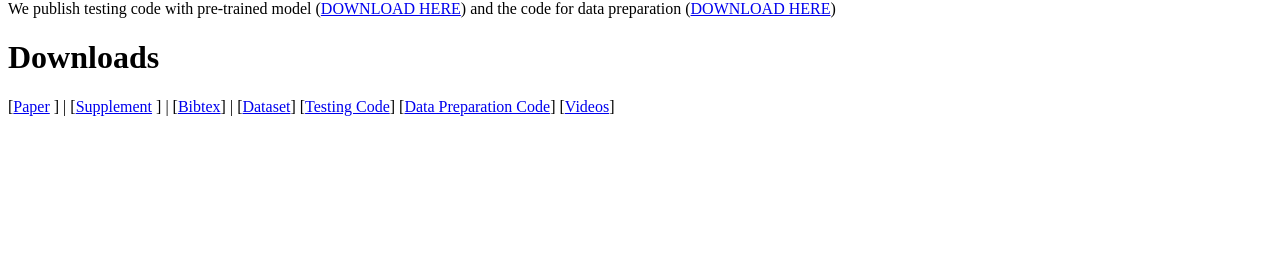
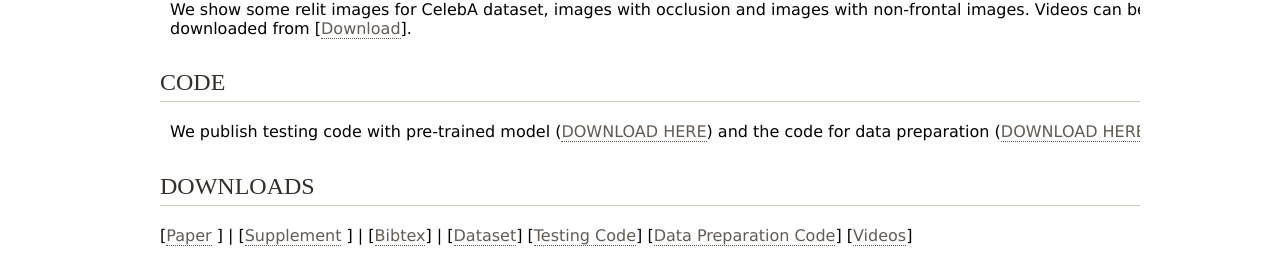
Before and after one commit to zhhoper/zhhoper.github.io, a Jekyll site: the page project_pages/dpr.html, which Jekyll copies as it is, in a window 1280 px wide and 900 px high, scrolled down 728 px, cut to the strip 625-900 px from the top of the window. Built offline with Jekyll 4.4.1, drawn with Linux system fonts in a browser that asks for light colours; before the commit the page ends 1477 px from its top, so only the background shows below that.

Commit message:
Test resource path

```diff
--- a/project_pages/dpr.html
+++ b/project_pages/dpr.html
@@ -6,7 +6,7 @@
   <meta name="description" content="website description" />
   <meta name="keywords" content="website keywords, website keywords" />
   <meta http-equiv="content-type" content="text/html; charset=windows-1252" />
-  <link rel="stylesheet" type="text/css" href="project_pages/style/style_dpr.css" />
+  <link rel="stylesheet" type="text/css" href="style/style_dpr.css" />
 </head>
 
 <body>
@@ -29,7 +29,7 @@
         <!-- insert the page content here -->
         <h1>Abstract</h1>
 	<p> In this work, we design a single portrait relighting algorithm. We first apply a physically-based portrait relighting method to generate a large scale, high quality, "in the wild" portrait relighting dataset (DPR). A deep Convolutional Neural Network (CNN) is then trained using this dataset to generate a relighted portrait image by using a source image and a target lighting as input. Our trained network can relight portrait images with resolutions as high as 1024 X 1024.</p>
-	<p><center><img src="project_pages/pbr/obama.gif" alt="demo" style="height:180px" align="middle"> </video></center></p>
+	<p><center><img src="pbr/obama.gif" alt="demo" style="height:180px" align="middle"> </video></center></p>
 	<h1>Dataset [<i><a href="https://drive.google.com/drive/folders/10luekF8vV5vo2GFYPRCe9Rm2Xy2DwHkT?usp=sharing">Download</a></i>]</h1>
 
 	<!-- example in the dataset -->
```
